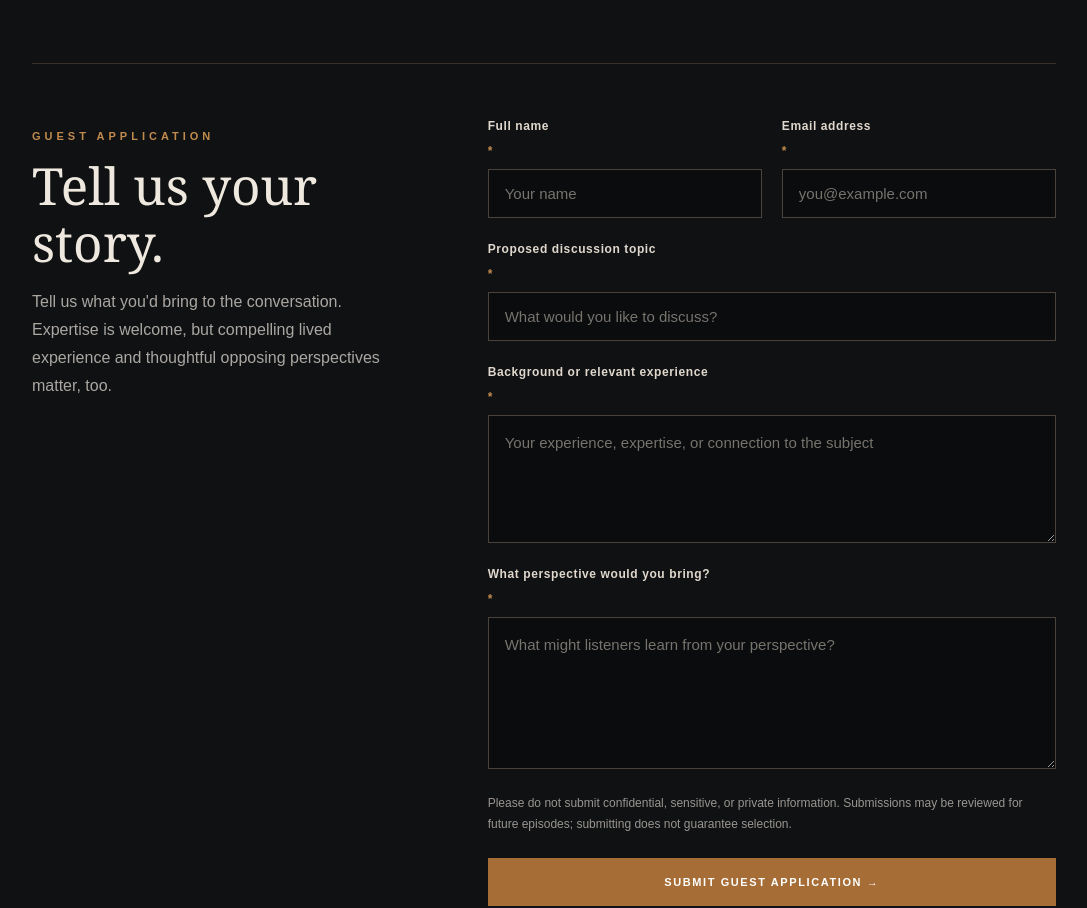
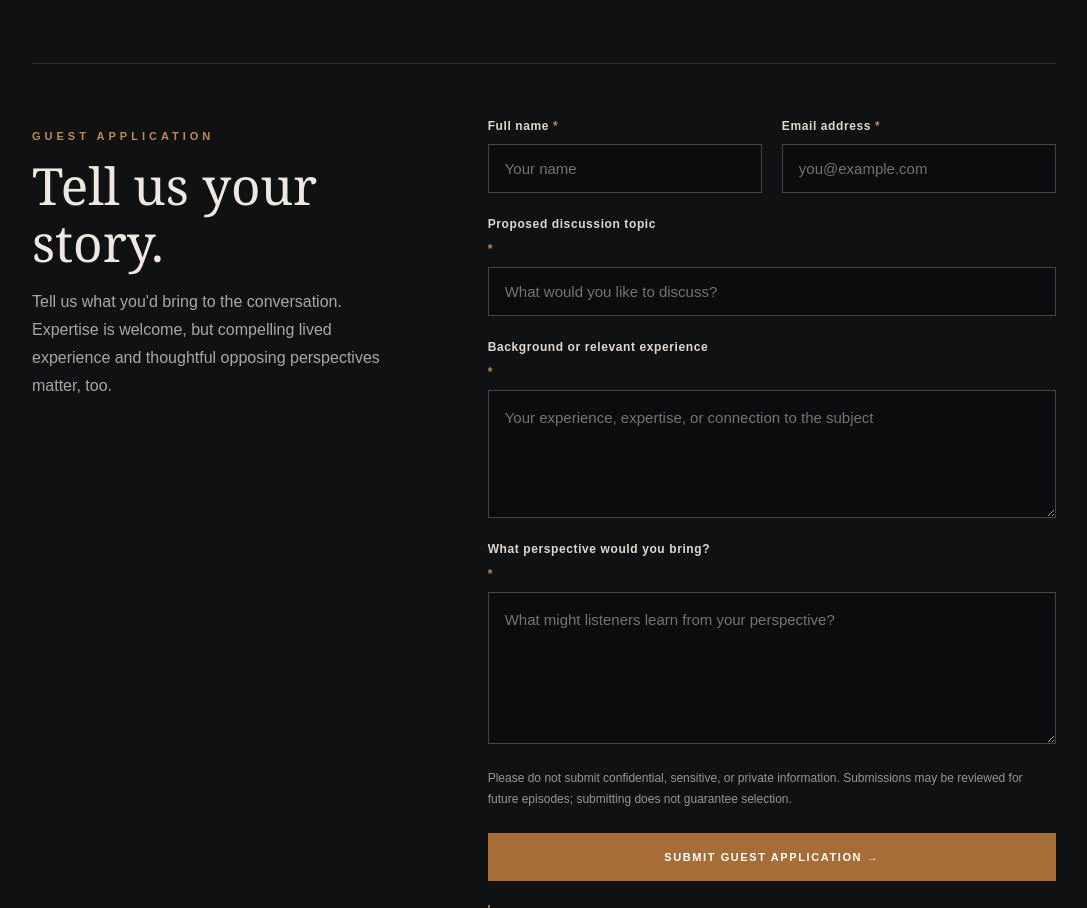
Before and after one commit to RyanTCT/the-comparative-truth, a Next.js app: page /join-the-show in a window 1280 px wide. Shown: the part 1157-2065 px from the top of the page, without its empty margins (96-1183 px from the left). Built offline with nearby package versions, Linux system fonts and the light colour scheme.

Commit message:
Align required and optional Join the Show form fields

```diff
--- a/app/globals.css
+++ b/app/globals.css
@@ -1981,3 +1981,8 @@ a {
 .join-success { color: #b5d4b0; border-left-color: #83ad7c; }
 .join-error { color: #efb5a7; border-left-color: #ce7563; }
 .join-submit:disabled { opacity: .65; cursor: wait; }
+
+/* Keep required-field asterisks inline so optional and required inputs align. */
+.join-form-row > label { display: block; }
+.join-form-row > label > span { display: inline; }
+.join-form-row > label > input { display: block; margin-top: 11px; }
```
